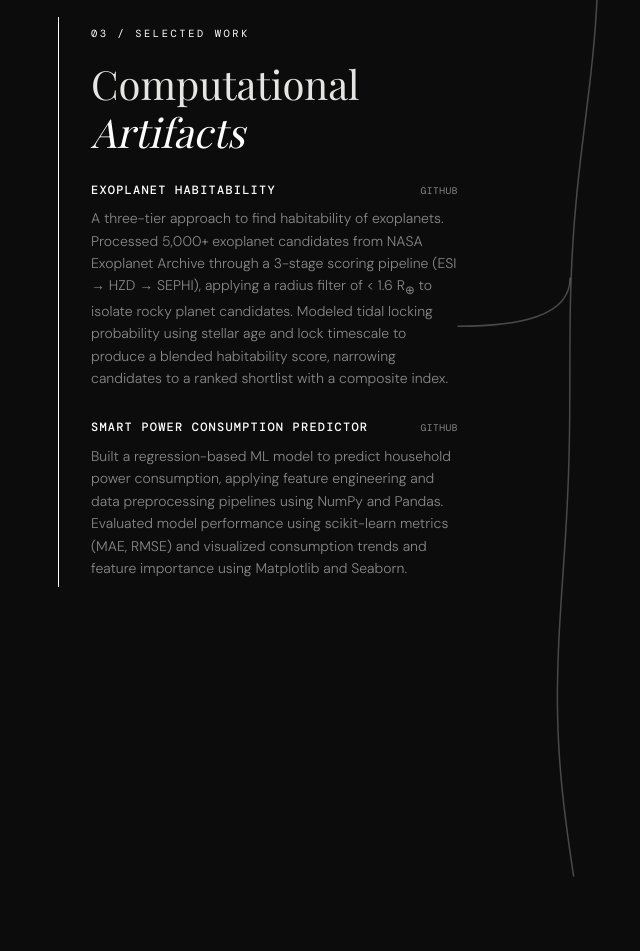
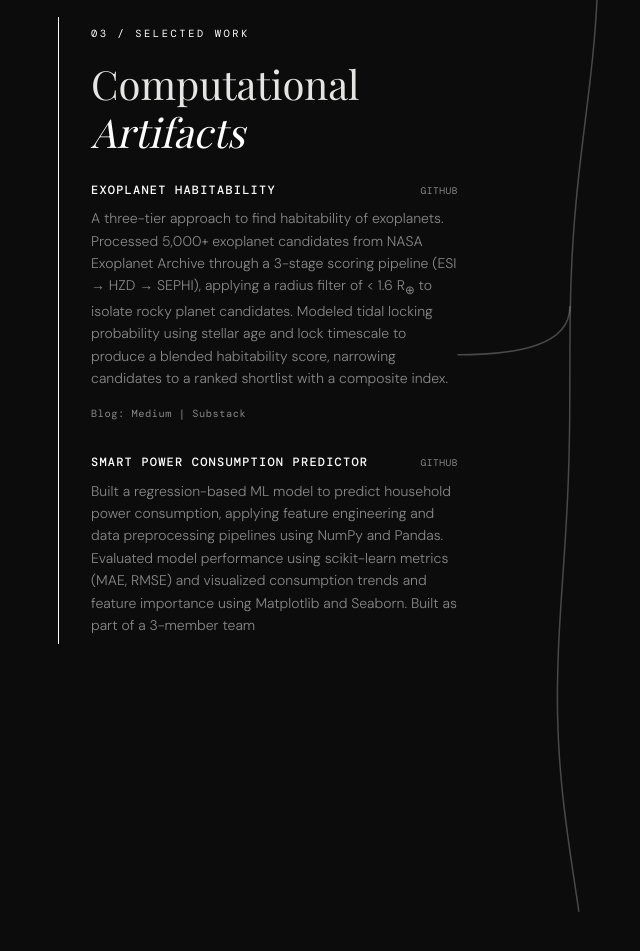
Before and after one commit to ShankarSrivathsa/portfolio, a plain HTML site: page public/index.html in a window 1280 px wide. Shown: the part 2409-3360 px from the top of the page, without its empty margins (64-704 px from the left). Drawn offline with nearby package versions, Linux system fonts and the light colour scheme; a web font is replaced by a local one.

Commit message:
Add blog links

```diff
--- a/public/index.html
+++ b/public/index.html
@@ -520,6 +520,14 @@
       margin-top: 2px;
       margin-bottom: 8px;
       line-height: 1.4;
+    }
+
+    .project-blog-links {
+      font-family: var(--font-mono);
+      font-size: 0.65rem;
+      letter-spacing: 0.05em;
+      color: var(--muted-color);
+      margin-top: 8px;
     }
 
     /* Skills Grid Styling */
@@ -1105,6 +1113,7 @@
                   </div>
                 </div>
                 <p class="project-desc">A three-tier approach to find habitability of exoplanets. Processed 5,000+ exoplanet candidates from NASA Exoplanet Archive through a 3-stage scoring pipeline (ESI &rarr; HZD &rarr; SEPHI), applying a radius filter of &lt; 1.6 R<sub>&oplus;</sub> to isolate rocky planet candidates. Modeled tidal locking probability using stellar age and lock timescale to produce a blended habitability score, narrowing candidates to a ranked shortlist with a composite index.</p>
+                <p class="project-blog-links">Blog: <a href="https://medium.com/@shankarsrivathsa/how-i-built-a-three-tier-system-to-rank-potentially-habitable-exoplanets-0c88e6eae5f7" target="_blank" rel="noopener noreferrer" class="proj-link">Medium</a> | <a href="https://open.substack.com/pub/shankar07/p/how-i-built-a-three-tier-system-to?r=5e3ae5&utm_campaign=post-expanded-share&utm_medium=post%20viewer" target="_blank" rel="noopener noreferrer" class="proj-link">Substack</a></p>
               </div>
               <div class="project-item">
                 <div class="project-header">
@@ -1113,7 +1122,7 @@
                     <a href="https://github.com/ShankarSrivathsa/smart-power-consumption-predictor" target="_blank" rel="noopener noreferrer" class="proj-link">github</a>
                   </div>
                 </div>
-                <p class="project-desc">Built a regression-based ML model to predict household power consumption, applying feature engineering and data preprocessing pipelines using NumPy and Pandas. Evaluated model performance using scikit-learn metrics (MAE, RMSE) and visualized consumption trends and feature importance using Matplotlib and Seaborn.</p>
+                <p class="project-desc">Built a regression-based ML model to predict household power consumption, applying feature engineering and data preprocessing pipelines using NumPy and Pandas. Evaluated model performance using scikit-learn metrics (MAE, RMSE) and visualized consumption trends and feature importance using Matplotlib and Seaborn. Built as part of a 3-member team</p>
               </div>
             </div>
           </div>
```
